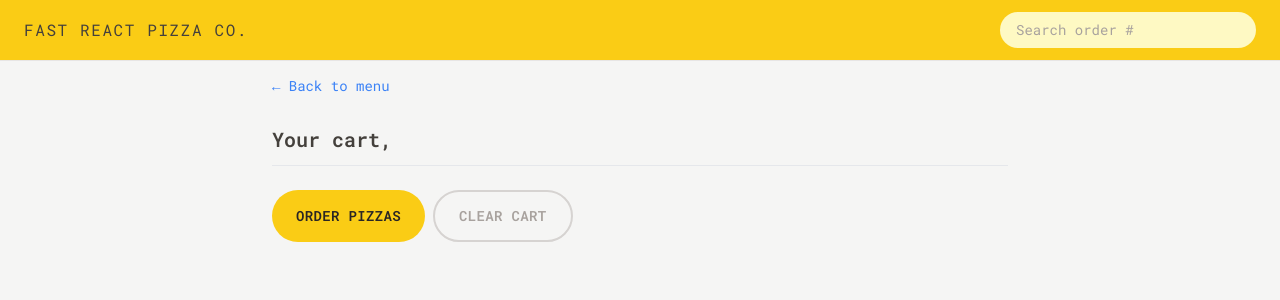
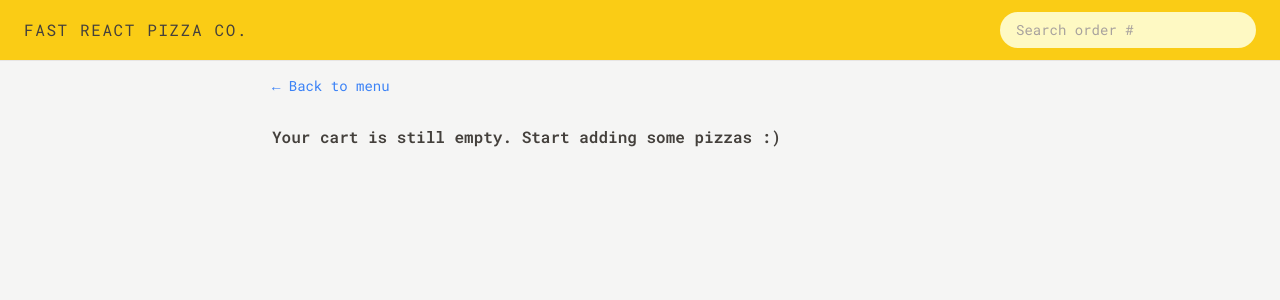
Before and after one commit to saodat-riskiyeva/fast-react-pizza-after-tailwind, a React (Vite) app: page /cart in a window 1280 px wide. Shown: the top 300 px of the page. Built offline with nearby package versions, Linux system fonts and the light colour scheme.

Commit message:
addint EmptyCart component after clearing the cart

```diff
--- a/src/features/cart/Cart.jsx
+++ b/src/features/cart/Cart.jsx
@@ -1,10 +1,10 @@
-import { Link } from 'react-router-dom';
 import LinkButton from '../../ui/LinkButton';
 import Button from '../../ui/Button';
 import CartItem from './CartItem';
 import { useDispatch, useSelector } from 'react-redux';
 import { clearCart, getCart } from './cartSlice';
 import { getUsername } from '../user/Username';
+import EmptyCart from './EmptyCart';
 
 // const fakeCart = [
 //   {
@@ -35,6 +35,8 @@ function Cart() {
   const cart = useSelector(getCart);
   const dispatch = useDispatch();
 
+  if (!cart.length) return <EmptyCart />;
+
   return (
     <div className="px-4 py-3">
       <LinkButton to="/menu">&larr; Back to menu</LinkButton>
--- a/src/features/cart/EmptyCart.jsx
+++ b/src/features/cart/EmptyCart.jsx
@@ -1,11 +1,13 @@
-import { Link } from 'react-router-dom';
+import LinkButton from '../../ui/LinkButton';
 
 function EmptyCart() {
   return (
-    <div>
-      <Link to="/menu">&larr; Back to menu</Link>
+    <div className="px-4 py-3">
+      <LinkButton to="/menu">&larr; Back to menu</LinkButton>
 
-      <p>Your cart is still empty. Start adding some pizzas :)</p>
+      <p className="mt-7 font-semibold">
+        Your cart is still empty. Start adding some pizzas :)
+      </p>
     </div>
   );
 }
```
